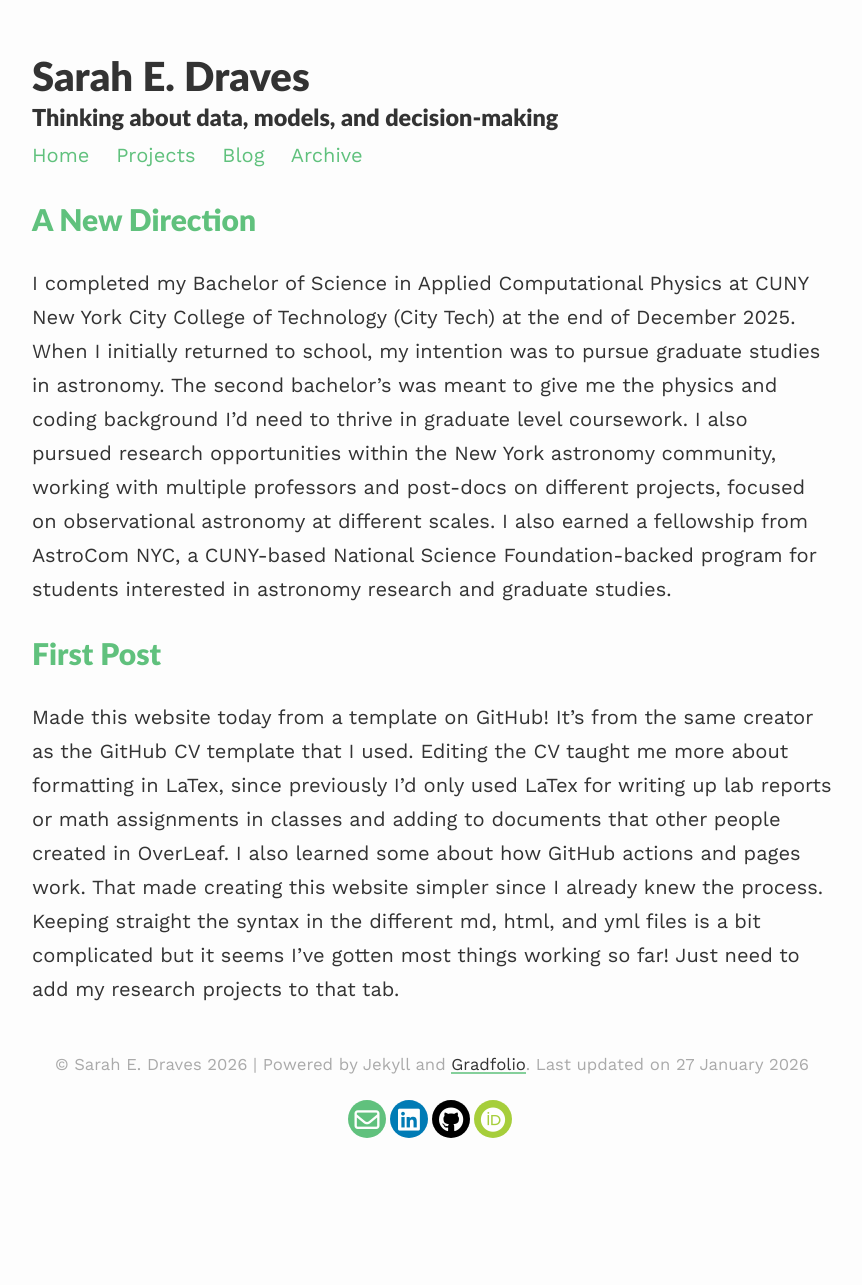
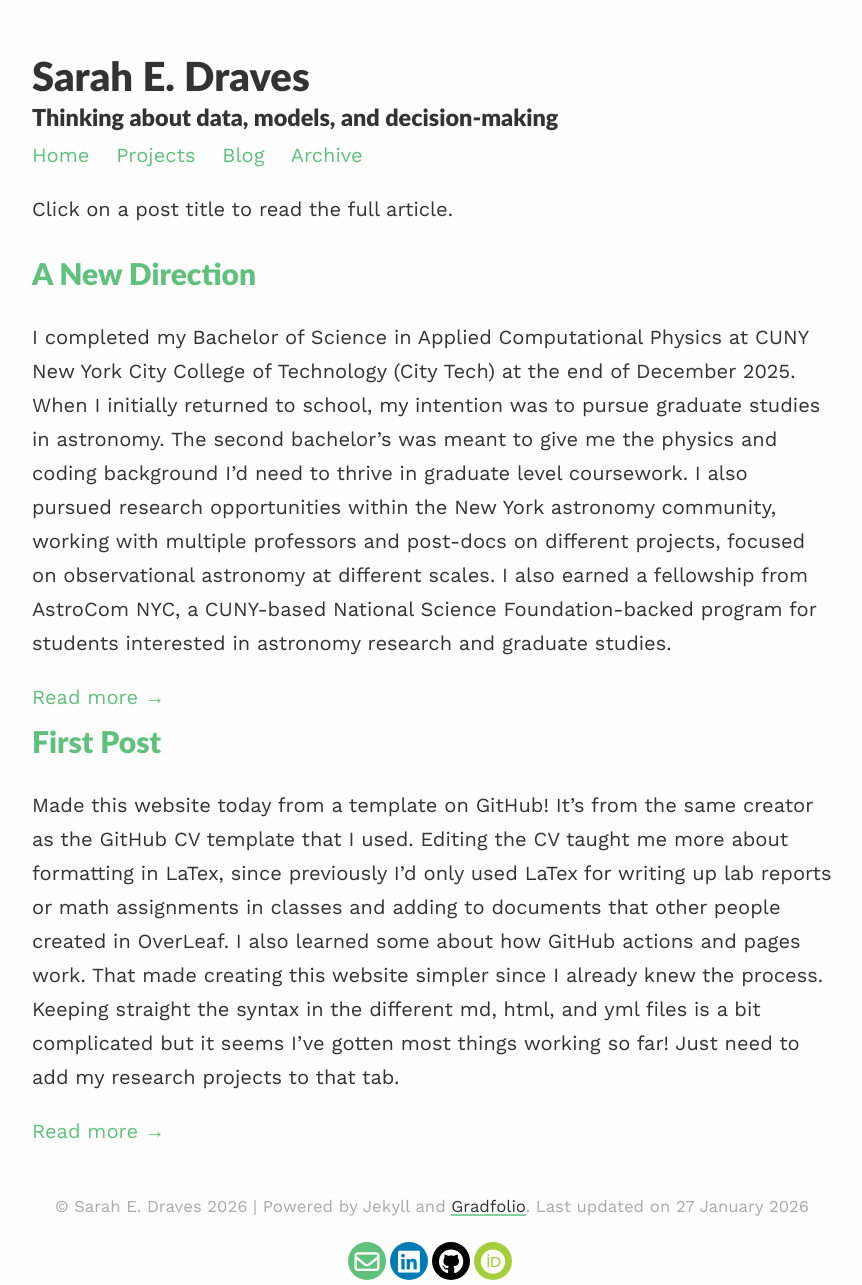
Before and after one commit to sarahedraves/sarahedraves.github.io, a Jekyll site: the page built from blog/index.html, in a window 1280 px wide. Shown: the whole page, without its empty margins (208-1070 px from the left). Built offline with Jekyll 4.4.1, drawn with Linux system fonts in a browser that asks for light colours; the list of posts is cut into pages by our own code; before the commit the page ends 1143 px from its top, so only the background shows below that.

Commit message:
Refactor blog index for better article display
Updated the blog index layout to enhance article previews and pagination links.

```diff
--- a/blog/index.html
+++ b/blog/index.html
@@ -2,10 +2,23 @@
 layout: default
 ---
 
+<p class="blog-hint">Click on a post title to read the full article.</p>
+
 <div class="article-list">
   {% for post in paginator.posts %}
-    <h2><a href="{{post.url | prepend: site.baseurl}}">{{post.title}}</a></h2>
-    <p>{{post.excerpt | strip_html}}</p>
+    <article class="post-preview">
+      <h2>
+        <a href="{{ post.url | prepend: site.baseurl }}">
+          {{ post.title }}
+        </a>
+      </h2>
+
+      <p>{{ post.excerpt | strip_html }}</p>
+
+      <a class="read-more" href="{{ post.url | prepend: site.baseurl }}">
+        Read more →
+      </a>
+    </article>
   {% endfor %}
 </div>
 
@@ -22,9 +35,11 @@ layout: default
     {% if page == paginator.page %}
       <span>{{ page }}</span>
     {% elsif page == 1 %}
-      <a href="{{site.baseurl}}/blog">{{ page }}</a>
+      <a href="{{ site.baseurl }}/blog">{{ page }}</a>
     {% else %}
-      <a href="{{ site.paginate_path | prepend: site.baseurl | replace: '//', '/' | replace: ':num', page }}">{{ page }}</a>
+      <a href="{{ site.paginate_path | prepend: site.baseurl | replace: '//', '/' | replace: ':num', page }}">
+        {{ page }}
+      </a>
     {% endif %}
   {% endfor %}
 
```
